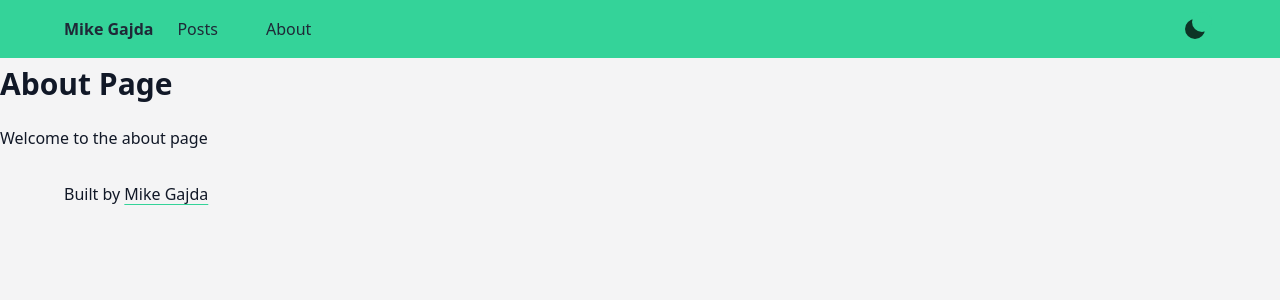
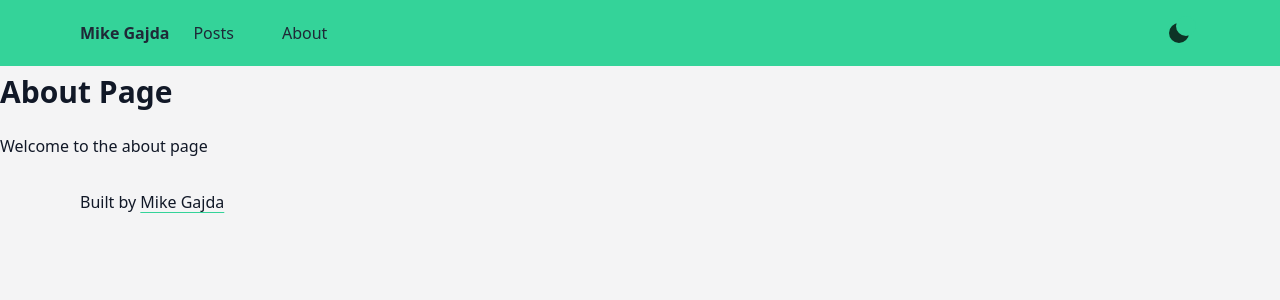
Before and after one commit to mikegajda/mikegajda.com-nextjs, a Next.js app: page /about in a window 1280 px wide. Shown: the top 300 px of the page. Built offline with nearby package versions, Linux system fonts and the light colour scheme.

Commit message:
styling fixes

```diff
--- a/components/Layout.tsx
+++ b/components/Layout.tsx
@@ -16,7 +16,7 @@ const Layout = ({ children, customMeta }: LayoutProps): JSX.Element => {
     <>
       <Head customMeta={customMeta} />
       <header className="bg-emerald-400 mb-2">
-        <div className="max-w-6xl mx-auto p-2 py-1 md:px-4 lg:px-0">
+        <div className="max-w-6xl mx-auto p-2 md:px-4">
           <div className="flex items-center justify-between py-1">
             <Navigation />
             <ThemeSwitch />
@@ -26,8 +26,8 @@ const Layout = ({ children, customMeta }: LayoutProps): JSX.Element => {
       <main>
         <div className="mx-auto">{children}</div>
       </main>
-      <footer className="py-4">
-        <div className="max-w-6xl mx-auto">
+      <footer className="max-w-6xl mx-auto p-2 py-4 md:px-4">
+        <div className="">
           Built by{' '}
           <a
             className="text-gray-900 dark:text-white"
--- a/lib/sanityApi.ts
+++ b/lib/sanityApi.ts
@@ -1,7 +1,7 @@
 import sanityClient from '@sanity/client';
 import groq from 'groq';
 
-export const MAX_POSTS_PER_PAGE = 3;
+export const MAX_POSTS_PER_PAGE = 2;
 
 const client = sanityClient({
   projectId: '0zzwwluw', // you can find this in sanity.json
--- a/pages/index.tsx
+++ b/pages/index.tsx
@@ -27,11 +27,8 @@ export interface PostProps {
 export const Post = ({ post, index }: PostProps): JSX.Element => {
   const background = index % 2 === 0 ? 'bg-gray-100' : 'bg-gray-200';
   return (
-    <article
-      key={post.slug.current}
-      className={`p-2 py-4 md:px-4 ${background}`}
-    >
-      <div className={'max-w-6xl mx-auto'}>
+    <article key={post.slug.current} className={` ${background}`}>
+      <div className={'max-w-6xl mx-auto p-2 py-4 md:px-4'}>
         <div className="text-sm mb-1 text-gray-600">
           {post.author && <span>{post.author.name} - </span>}
           {format(parseISO(post.publishedAt), 'MMMM dd, yyyy')}
--- a/pages/posts/[pageNumber].tsx
+++ b/pages/posts/[pageNumber].tsx
@@ -29,7 +29,7 @@ export const PageNavigation = (props: PageNavigationProps): JSX.Element => {
       ? '/'
       : `/${props.basePath}/${props.currentPage - 1}`;
   return (
-    <div className={'clear-both max-w-6xl mx-auto my-4 h-8'}>
+    <div className={'clear-both max-w-6xl mx-auto p-2 md:px-4 my-4 h-8'}>
       <Link href={previousPageHref} as={previousPageAs}>
         <a className={`${buttonClass} ${previousNotAllowedClass} float-left`}>
           Previous
```
